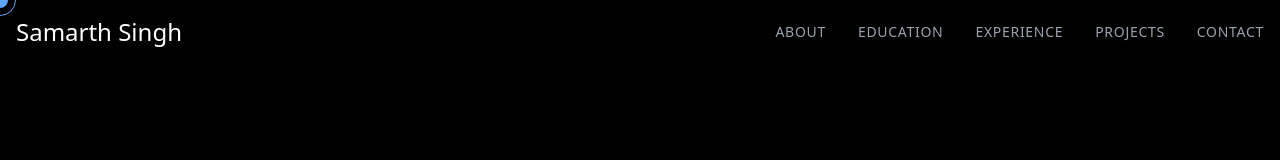
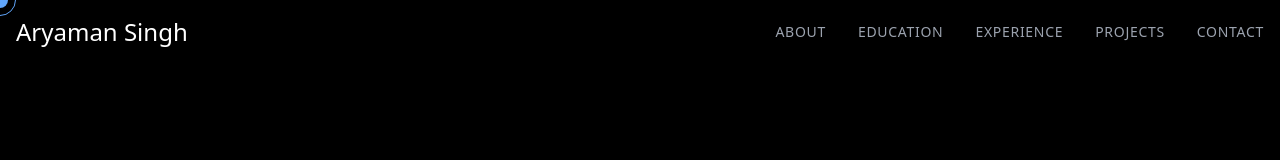
Before and after one commit to aryamansingh01/aryamansingh01, a React (Vite) app: page / in a window 1280 px wide. Shown: the top 160 px of the page. Built offline with nearby package versions, Linux system fonts and the light colour scheme.

Commit message:
Update App.tsx

```diff
--- a/src/App.tsx
+++ b/src/App.tsx
@@ -21,7 +21,7 @@ function App() {
             animate={{ opacity: 1, x: 0 }}
             className="text-2xl font-light"
           >
-            Samarth Singh
+            Aryaman Singh
           </motion.h1>
           <nav className="hidden md:flex gap-8">
             {['about', 'education', 'experience', 'projects', 'contact'].map((item, i) => (
```
